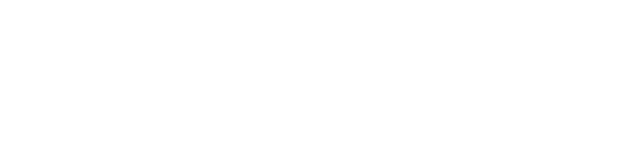
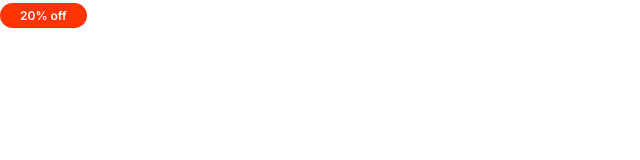
Before and after one commit to victorlevus/levussy, a plain HTML site: page index.html in a window 1280 px wide. Shown: the whole page, without its empty margins (0-640 px from the left). Drawn offline with Linux system fonts and the light colour scheme.

Commit message:
Build the Badge

```diff
--- a/css/style.css
+++ b/css/style.css
@@ -10,6 +10,7 @@
   --color-body: #918ca4;
 }
 
+/* TOPOGRAPHY */
 html {
   font-size: 62.5%;
 }
@@ -92,3 +93,42 @@ a {
     font-size: 1.5rem;
   }
 }
+
+/* BADGES */
+
+.badge {
+  border-radius: 20px;
+  padding: 0.5rem 2rem;
+  white-space: nowrap;
+  font-weight: 600;
+  font-size: 2rem;
+}
+
+.badge--primary {
+  background: var(--color-primary);
+  color: #fff;
+}
+
+.badge--secondary {
+  background: var(--color-secondary);
+  color: #fff;
+}
+
+.badge--accent {
+  background: var(--color-accent);
+  color: #fff;
+}
+
+.badge--small {
+  font-size: 1.5rem;
+}
+
+@media screen and (min-width: 1024px) {
+  .badge {
+    font-size: 1.5rem;
+  }
+
+  .badge--small {
+    font-size: 1.2rem;
+  }
+}
--- a/index.html
+++ b/index.html
@@ -6,11 +6,11 @@
     <meta name="viewport" content="width=device-width, initial-scale=1.0">
     <title>My Website</title>
     <link rel="preconnect" href="https://fonts.gstatic.com">
-    <link href="https://fonts.googleapis.com/css2?family=Inter:wght@400;700&display=swap" rel="stylesheet">
+    <link href="https://fonts.googleapis.com/css2?family=Inter:wght@400;600;700&display=swap" rel="stylesheet">
     <link rel="stylesheet" href="css/normalize.css">
     <link rel="stylesheet" href="css/style.css">
 </head>
 <body>
-
+    <span class="badge badge--accent badge--small">20% off</span>
 </body>
 </html>
```
Also changed, not shown: css/components/badge.html (added, +1 -0 lines).
